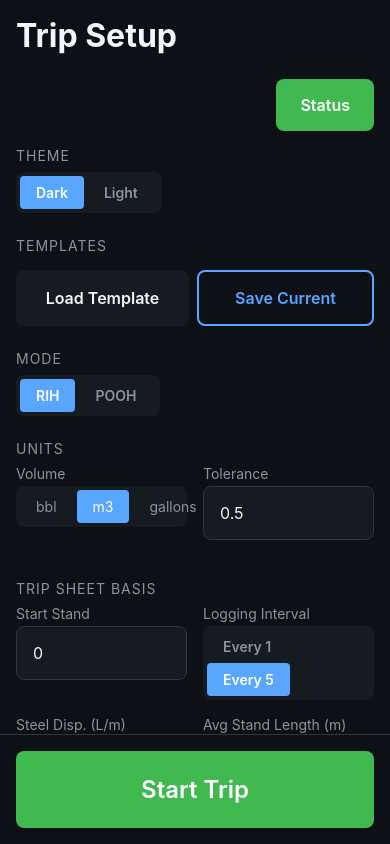
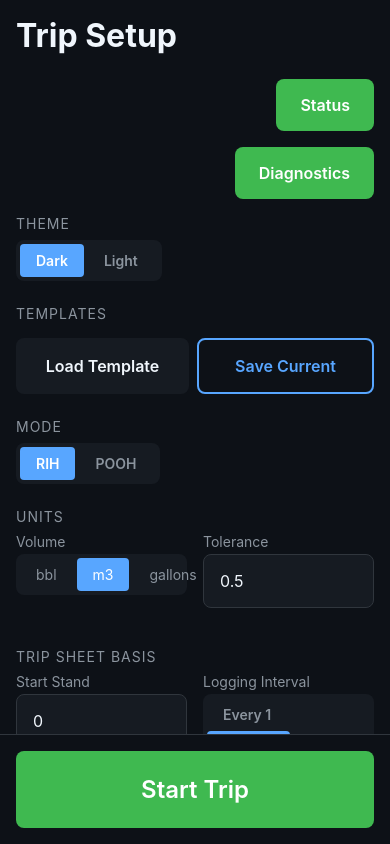
Before and after one commit to smurfetom/TripGuard, a React Native app: screen / in a window 390 px wide. Built offline with nearby package versions, Linux system fonts and the light colour scheme.

Commit message:
feat(diag): add Diagnostics button to Setup screen

```diff
--- a/src/screens/SetupScreen.tsx
+++ b/src/screens/SetupScreen.tsx
@@ -31,9 +31,10 @@ import { useAppTheme } from '../theme/ThemeProvider';
 type SetupScreenProps = {
   onStartTrip: () => void;
   onGoToStatus?: () => void;
+  onGoToDiagnostics?: () => void;
 };
 
-export function SetupScreen({ onStartTrip, onGoToStatus }: SetupScreenProps) {
+export function SetupScreen({ onStartTrip, onGoToStatus, onGoToDiagnostics }: SetupScreenProps) {
   const { colors, themeMode, setThemeMode } = useAppTheme();
   const styles = useMemo(() => createStyles(colors), [colors]);
   const startSession = useTripStore((state) => state.startSession);
@@ -306,6 +307,11 @@ export function SetupScreen({ onStartTrip, onGoToStatus }: SetupScreenProps) {
           {onGoToStatus && (
             <View style={{ alignItems: 'flex-end', marginBottom: SPACING.md }}>
               <Button title="Status" onPress={onGoToStatus} />
+            </View>
+          )}
+          {onGoToDiagnostics && (
+            <View style={{ alignItems: 'flex-end', marginBottom: SPACING.md }}>
+              <Button title="Diagnostics" onPress={onGoToDiagnostics} />
             </View>
           )}
 
```
